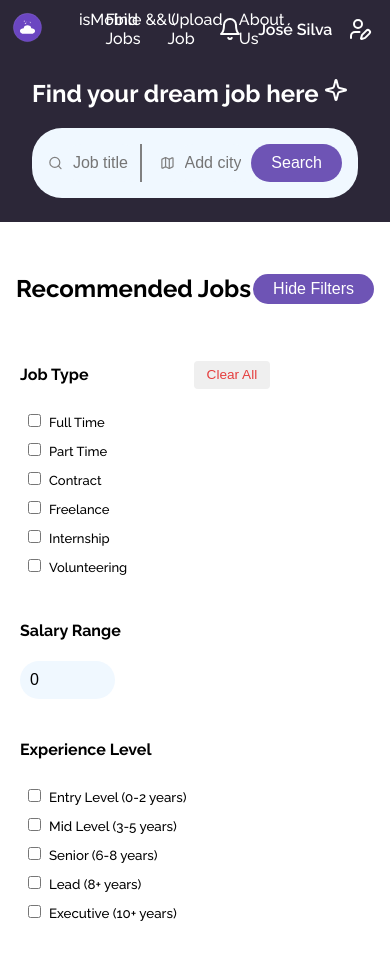
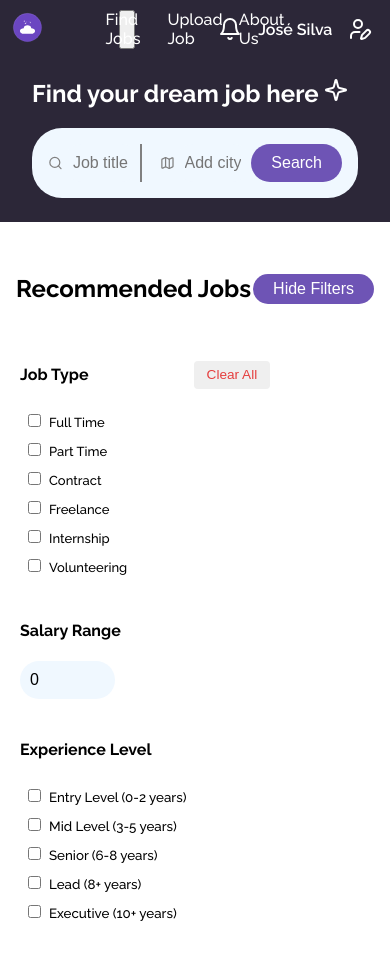
Before and after one commit to BiancaMRV/jobfinder, a React (Vite) app in the folder client/: page / in a window 390 px wide. Shown: the top 960 px of the page. Built offline with nearby package versions, Linux system fonts and the light colour scheme.

Commit message:
more changes in navbar, adding file usemediaquery

```diff
--- a/client/src/components/layout/Navbar/Navbar.tsx
+++ b/client/src/components/layout/Navbar/Navbar.tsx
@@ -14,7 +14,12 @@ export default function Navbar() {
           <img src="./logo.svg" alt="Logo" width={35} />
         </div>
       </div>
-      isMobile && (
+      {isMobile && (
+        <button
+          className={styles.filtertogglebutton}
+          onClick={() => setIsPopUpOpen(!isPopUpOpen)}
+        ></button>
+      )}
       <div className={styles.centernavbar}>
         <Link className={styles.link} to={"/"}>
           Find Jobs
```
Also changed, not shown: client/src/components/jobs/usemediaquery.ts (added, +19 -0 lines).
